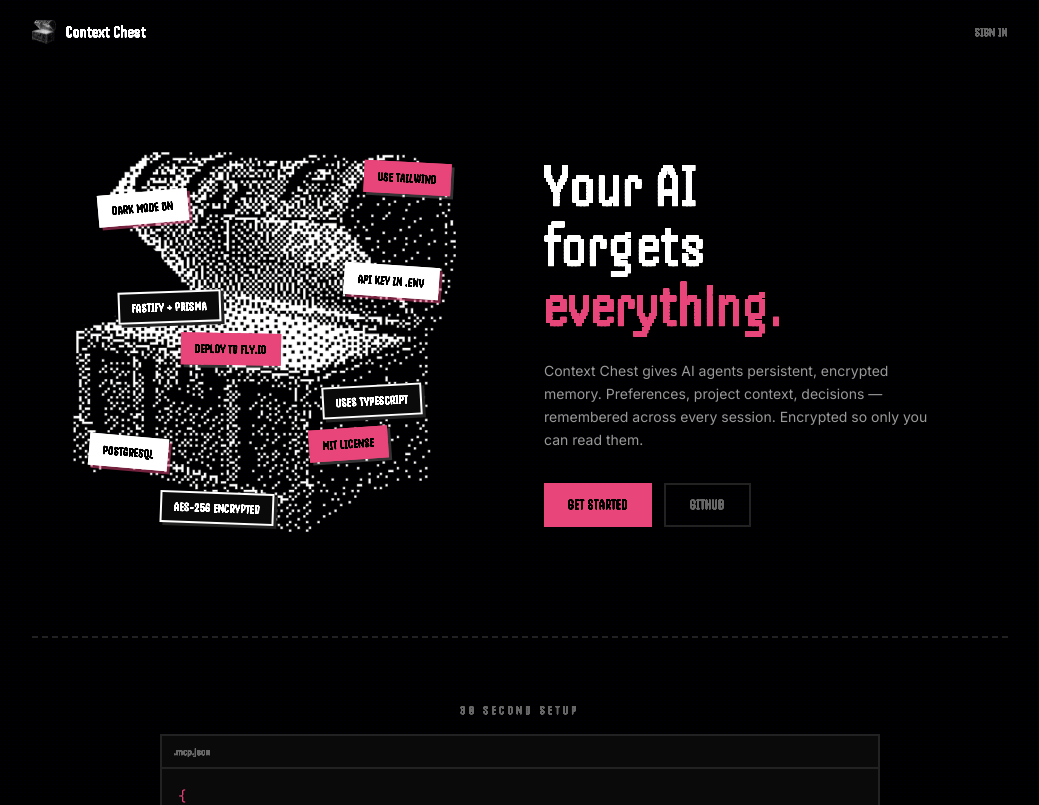
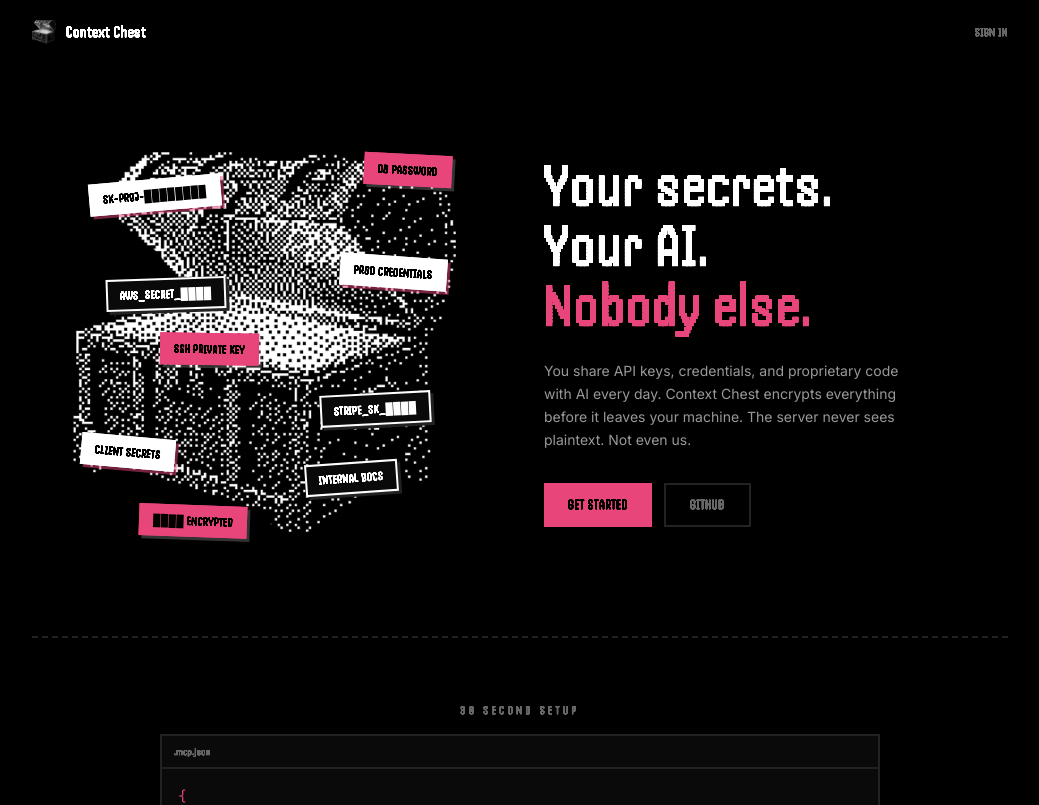
Before and after one commit to fuckupic/context-chest, a React (Vite) app in the folder packages/pwa/: page / in a window 1280 px wide. Shown: the top 805 px of the page, without its empty margins (120-1159 px from the left). Built offline with nearby package versions, Linux system fonts and the light colour scheme.

Commit message:
feat: security-focused hero with redacted secrets and privacy messaging

```diff
--- a/packages/pwa/src/pages/Landing.tsx
+++ b/packages/pwa/src/pages/Landing.tsx
@@ -47,20 +47,18 @@
           {/* Chest image with memory pills */}
           <div className="opacity-0 animate-fade-in md:w-1/2 flex justify-center">
             <div className="relative py-6 px-4">
-              {/* Top area */}
-              <span className="absolute top-[15%] left-[10%] z-20 px-3 py-1.5 bg-cc-white text-cc-black font-pixel text-xs tracking-wider border-2 border-cc-white rotate-[-5deg] shadow-[3px_3px_0_0_rgba(232,69,122,0.5)]">DARK MODE ON</span>
-              <span className="absolute top-[8%] right-[5%] z-20 px-3 py-1.5 bg-cc-pink text-cc-black font-pixel text-xs tracking-wider border-2 border-cc-pink rotate-[3deg] shadow-[3px_3px_0_0_rgba(255,255,255,0.2)]">USE TAILWIND</span>
+              {/* Floating secrets — redacted, classified, sensitive */}
+              <span className="absolute top-[12%] left-[8%] z-20 px-3 py-1.5 bg-cc-white text-cc-black font-pixel text-xs tracking-wider border-2 border-cc-white rotate-[-5deg] shadow-[3px_3px_0_0_rgba(232,69,122,0.5)]">SK-PROJ-████████</span>
+              <span className="absolute top-[6%] right-[5%] z-20 px-3 py-1.5 bg-cc-pink text-cc-black font-pixel text-xs tracking-wider border-2 border-cc-pink rotate-[3deg] shadow-[3px_3px_0_0_rgba(255,255,255,0.2)]">DB PASSWORD</span>
 
-              {/* Middle area - over the chest opening */}
-              <span className="absolute top-[38%] left-[15%] z-20 px-3 py-1.5 bg-cc-dark text-cc-white font-pixel text-xs tracking-wider border-2 border-cc-white rotate-[-2deg] shadow-[3px_3px_0_0_#222]">FASTIFY + PRISMA</span>
-              <span className="absolute top-[32%] right-[8%] z-20 px-3 py-1.5 bg-cc-white text-cc-black font-pixel text-xs tracking-wider border-2 border-cc-white rotate-[4deg] shadow-[3px_3px_0_0_rgba(232,69,122,0.5)]">API KEY IN .ENV</span>
-              <span className="absolute top-[48%] left-[30%] z-20 px-3 py-1.5 bg-cc-pink text-cc-black font-pixel text-xs tracking-wider border-2 border-cc-pink rotate-[1deg] shadow-[3px_3px_0_0_rgba(255,255,255,0.2)]">DEPLOY TO FLY.IO</span>
+              <span className="absolute top-[35%] left-[12%] z-20 px-3 py-1.5 bg-cc-dark text-cc-white font-pixel text-xs tracking-wider border-2 border-cc-white rotate-[-2deg] shadow-[3px_3px_0_0_#222]">AWS_SECRET_████</span>
+              <span className="absolute top-[30%] right-[6%] z-20 px-3 py-1.5 bg-cc-white text-cc-black font-pixel text-xs tracking-wider border-2 border-cc-white rotate-[4deg] shadow-[3px_3px_0_0_rgba(232,69,122,0.5)]">PROD CREDENTIALS</span>
+              <span className="absolute top-[48%] left-[25%] z-20 px-3 py-1.5 bg-cc-pink text-cc-black font-pixel text-xs tracking-wider border-2 border-cc-pink rotate-[1deg] shadow-[3px_3px_0_0_rgba(255,255,255,0.2)]">SSH PRIVATE KEY</span>
 
-              {/* Lower area */}
-              <span className="absolute top-[60%] right-[12%] z-20 px-3 py-1.5 bg-cc-dark text-cc-white font-pixel text-xs tracking-wider border-2 border-cc-white rotate-[-3deg] shadow-[3px_3px_0_0_#222]">USES TYPESCRIPT</span>
-              <span className="absolute top-[72%] left-[8%] z-20 px-3 py-1.5 bg-cc-white text-cc-black font-pixel text-xs tracking-wider border-2 border-cc-white rotate-[5deg] shadow-[3px_3px_0_0_rgba(232,69,122,0.5)]">POSTGRESQL</span>
-              <span className="absolute top-[70%] right-[20%] z-20 px-3 py-1.5 bg-cc-pink text-cc-black font-pixel text-xs tracking-wider border-2 border-cc-pink rotate-[-4deg] shadow-[3px_3px_0_0_rgba(255,255,255,0.2)]">MIT LICENSE</span>
-              <span className="absolute top-[85%] left-[25%] z-20 px-3 py-1.5 bg-cc-dark text-cc-white font-pixel text-xs tracking-wider border-2 border-cc-white rotate-[2deg] shadow-[3px_3px_0_0_#222]">AES-256 ENCRYPTED</span>
+              <span className="absolute top-[62%] right-[10%] z-20 px-3 py-1.5 bg-cc-dark text-cc-white font-pixel text-xs tracking-wider border-2 border-cc-white rotate-[-3deg] shadow-[3px_3px_0_0_#222]">STRIPE_SK_████</span>
+              <span className="absolute top-[72%] left-[6%] z-20 px-3 py-1.5 bg-cc-white text-cc-black font-pixel text-xs tracking-wider border-2 border-cc-white rotate-[5deg] shadow-[3px_3px_0_0_rgba(232,69,122,0.5)]">CLIENT SECRETS</span>
+              <span className="absolute top-[78%] right-[18%] z-20 px-3 py-1.5 bg-cc-dark text-cc-white font-pixel text-xs tracking-wider border-2 border-cc-white rotate-[-4deg] shadow-[3px_3px_0_0_#222]">INTERNAL DOCS</span>
+              <span className="absolute top-[88%] left-[20%] z-20 px-3 py-1.5 bg-cc-pink text-cc-black font-pixel text-xs tracking-wider border-2 border-cc-pink rotate-[2deg] shadow-[3px_3px_0_0_rgba(255,255,255,0.2)]">████ ENCRYPTED</span>
 
               <img
                 src="/logo.png"
@@ -74,14 +72,14 @@
           {/* Text */}
           <div className="md:w-1/2">
             <h1 className="opacity-0 animate-fade-up font-pixel text-5xl md:text-6xl text-cc-white leading-none mb-6 tracking-wide">
-              Your AI<br />
-              forgets<br />
-              <span className="text-cc-pink">everything.</span>
+              Your secrets.<br />
+              Your AI.<br />
+              <span className="text-cc-pink">Nobody else.</span>
             </h1>
             <p className="opacity-0 animate-fade-up stagger-1 text-cc-sub text-sm leading-relaxed mb-8 max-w-sm">
-              Context Chest gives AI agents persistent, encrypted memory.
-              Preferences, project context, decisions — remembered across
-              every session. Encrypted so only you can read them.
+              You share API keys, credentials, and proprietary code with AI every day.
+              Context Chest encrypts everything before it leaves your machine.
+              The server never sees plaintext. Not even us.
             </p>
             <div className="opacity-0 animate-fade-up stagger-2 flex gap-3">
               <button
```
